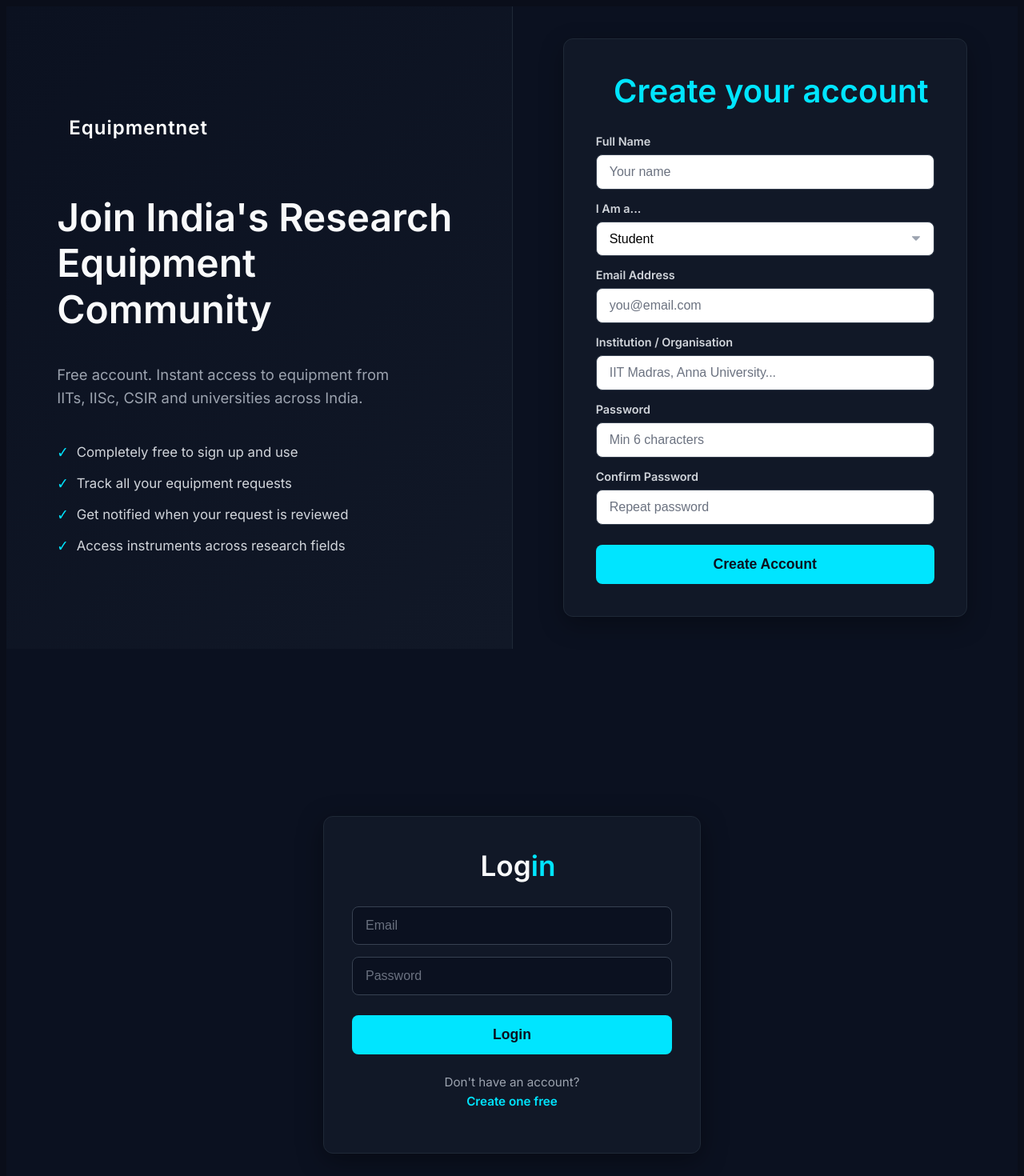
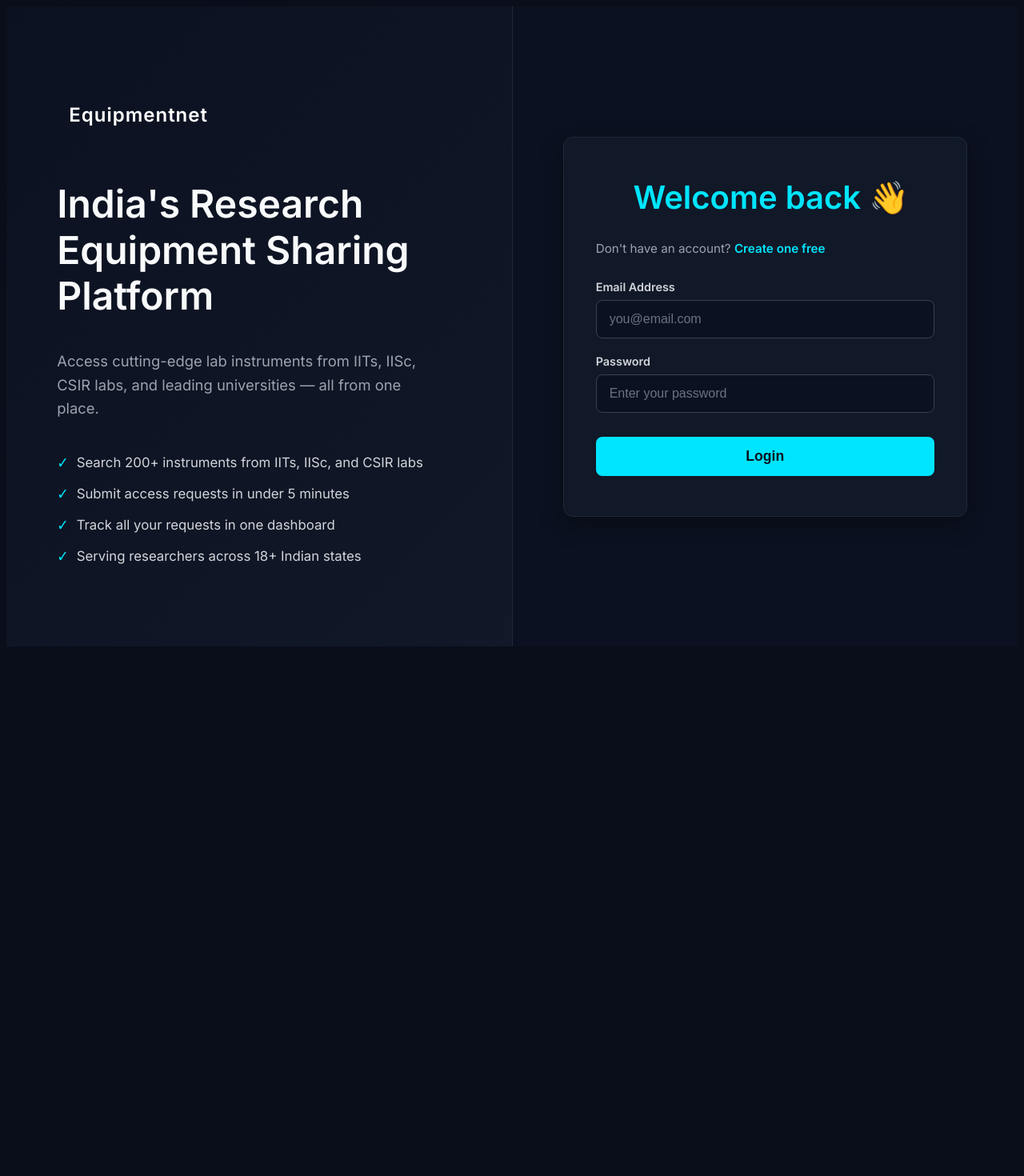
Before and after one commit to Nantha-Code/equipnet-india, a React (Vite) app: page /login in a window 1280 px wide. Shown: the top 1470 px of the page at 80% size. After the commit the page ends 816 px from the top, so only its background shows below. Built offline with nearby package versions, Linux system fonts and the light colour scheme.

Commit message:
the Login page changed using css and the register page  navigation also added

```diff
--- a/src/App.jsx
+++ b/src/App.jsx
@@ -9,7 +9,7 @@ import EquipmentDetails from "./components/equipment/EquipmentDetails";
 import EquipmentList from "./components/equipment/EquipmentList";
 import About from "./pages/About";
 import Home from "./pages/Home";
-import LoginPage from "./pages/LoginPage";
+import { LoginPage } from "./pages/LoginPage";
 import NotFound from "./pages/NotFound";
 import { RegisterPage } from "./pages/RegisterPage";
 import UserDashboard from "./pages/UserDashboard";
@@ -41,7 +41,7 @@ function App() {
      {/* <RequestPage/> */}
      {/* <AdminDashboard /> */}
      {/* <SearchResults/> */}
-     <RegisterPage />
+     {/* <RegisterPage /> */}
 
 
 
--- a/src/pages/LoginPage.css
+++ b/src/pages/LoginPage.css
@@ -1,80 +1,177 @@
-/* --- Main Full-Screen Container --- */
+/* ========================================= */
+/* --- Main Layout --- */
+/* ========================================= */
 .login-container {
   display: flex;
-  justify-content: center; /* Centers horizontally */
-  align-items: center;     /* Centers vertically */
-  min-height: 100vh;       /* Takes up the full height of the viewport */
+  min-height: 100vh;
   background-color: #0B1120; /* Your primary dark background */
   font-family: 'Inter', 'Segoe UI', Tahoma, Geneva, Verdana, sans-serif;
-  padding: 20px;
+  color: #F9FAFB;
 }
 
-/* --- The Form Card --- */
+/* ========================================= */
+/* --- Left Panel (Information) --- */
+/* ========================================= */
+.left-panel {
+  flex: 1; /* Takes exactly half the screen */
+  padding: 60px 5%;
+  display: flex;
+  flex-direction: column;
+  justify-content: center;
+  background: linear-gradient(135deg, #0B1120 0%, #111827 100%);
+  border-right: 1px solid #1F2937; /* Separator line */
+}
+
+.logo {
+  color: #00E5FF; /* Cyan accent */
+  font-size: 1.5rem;
+  font-weight: 800;
+  margin-bottom: 20px;
+  letter-spacing: 1px;
+}
+
+.logo-tittle {
+  font-size: 3rem;
+  font-weight: 800;
+  line-height: 1.2;
+  margin-bottom: 20px;
+  color: #F9FAFB;
+}
+
+.left-side-para {
+  font-size: 1.15rem;
+  color: #9CA3AF;
+  line-height: 1.6;
+  margin-bottom: 40px;
+  max-width: 90%;
+}
+
+.left-side-ul {
+  list-style: none; /* Removes standard bullets */
+  padding: 0;
+  margin: 0;
+  display: flex;
+  flex-direction: column;
+  gap: 15px;
+}
+
+.left-side-li {
+  font-size: 1.05rem;
+  color: #D1D5DB;
+  display: flex;
+  align-items: center;
+  gap: 10px;
+}
+
+/* Custom cyan checkmarks for the list */
+.left-side-li::before {
+  content: '✓';
+  color: #00E5FF;
+  font-weight: bold;
+  font-size: 1.2rem;
+}
+
+/* ========================================= */
+/* --- Right Panel (The Login Form) --- */
+/* ========================================= */
+.right-panel {
+  flex: 1;
+  display: flex;
+  align-items: center;
+  justify-content: center;
+  padding: 40px 5%;
+}
+
+.login-card {
+  background-color: #111827; /* Slightly elevated card color */
+  border: 1px solid #1F2937;
+  border-radius: 12px;
+  padding: 50px 40px;
+  width: 100%;
+  max-width: 450px; /* Keeps the login form from getting too wide */
+  box-shadow: 0 10px 30px rgba(0, 0, 0, 0.3);
+}
+
+.main-tittle {
+  font-size: 2.2rem;
+  font-weight: 700;
+  margin-top: 0;
+  margin-bottom: 10px;
+}
+
+.register-link {
+  font-size: 0.95rem;
+  color: #9CA3AF;
+  margin-top: 0;
+  margin-bottom: 30px;
+}
+
+.register-link span {
+  color: #00E5FF;
+  font-weight: 600;
+  cursor: pointer;
+  transition: opacity 0.2s ease;
+}
+
+.register-link span:hover {
+  opacity: 0.8;
+  text-decoration: underline;
+}
+
+/* ========================================= */
+/* --- Form Elements --- */
+/* ========================================= */
 .login-form {
-  background-color: #111827; /* Slightly lighter navy for the card */
-  padding: 40px 35px;
-  border-radius: 12px;
-  box-shadow: 0 8px 32px rgba(0, 0, 0, 0.4); /* Soft dark shadow */
-  border: 1px solid #1F2937; /* Very subtle border to define the edges */
-  width: 100%;
-  max-width: 400px; /* Keeps the form from getting too wide on desktop */
   display: flex;
   flex-direction: column;
 }
 
-/* --- Form Heading --- */
-.login-form h2 {
-  color: #F9FAFB; /* Off-white for readability */
-  font-size: 2.2rem;
-  text-align: center;
-  margin-top: 0;
-  margin-bottom: 30px;
-  font-weight: 700;
-  border: none;
+.mail-tag,
+.password {
+  font-size: 0.9rem;
+  font-weight: 600;
+  color: #D1D5DB;
+  margin-bottom: 8px;
 }
 
-/* Highlighting the "in" part of "Login" */
-.login-form h2 span {
-  color: #00E5FF; /* Your cyan accent */
-}
-
-/* --- Input Fields --- */
-.input-box {
-  background-color: #0B1120; /* Inside of the input matches the page background */
-  color: #F9FAFB; /* White text when typing */
+.e-mail-tag,
+.password-tag {
+  background-color: #0B1120; /* Deep navy inside the inputs */
+  color: #F9FAFB;
   border: 1px solid #374151;
   border-radius: 8px;
   padding: 14px 16px;
   font-size: 1rem;
-  margin-bottom: 15px; /* Space between inputs */
-  transition: all 0.3s ease;
+  margin-bottom: 20px; /* Space between fields */
   outline: none;
+  transition: border-color 0.3s ease, box-shadow 0.3s ease;
 }
 
-/* Placeholder styling */
-.input-box::placeholder {
+.e-mail-tag::placeholder,
+.password-tag::placeholder {
   color: #6B7280;
 }
 
-/* When the user clicks inside the input box (Focus State) */
-.input-box:focus {
+/* Glow effect when the user clicks to type */
+.e-mail-tag:focus,
+.password-tag:focus {
   border-color: #00E5FF;
-  box-shadow: 0 0 0 3px rgba(0, 229, 255, 0.15); /* Soft cyan glow */
+  box-shadow: 0 0 0 3px rgba(0, 229, 255, 0.15);
 }
 
-/* --- Error Messages (Yup Validation) --- */
-.error-text {
-  color: #EF4444; /* A soft red color for errors */
+/* Formik Validation Errors */
+.error {
+  color: #EF4444; /* Alert Red */
   font-size: 0.85rem;
-  margin-top: -10px;    /* Pulls it closer to the input field above it */
-  margin-bottom: 15px;  /* Pushes the next input field down */
+  margin-top: -15px; /* Pulls it up tight under the input */
+  margin-bottom: 15px;
   font-weight: 500;
 }
 
-/* --- The Login Button --- */
-.login-button {
+/* Submit Button */
+.login-btn {
   background-color: #00E5FF;
-  color: #0B1120; /* Dark text for high contrast on the cyan button */
+  color: #0B1120; /* High contrast dark text */
   border: none;
   border-radius: 8px;
   padding: 14px;
@@ -82,37 +179,59 @@
   font-weight: 700;
   cursor: pointer;
   margin-top: 10px;
-  transition: background-color 0.3s ease, transform 0.1s ease;
+  transition: opacity 0.2s ease, transform 0.1s ease;
 }
 
-.login-button:hover {
-  background-color: #00B8CC; /* Slightly darker cyan on hover */
+.login-btn:hover {
+  opacity: 0.9;
 }
 
-.login-button:active {
-  transform: scale(0.98); /* Slight "click" indent effect */
+.login-btn:active {
+  transform: scale(0.98); /* Satisfying 'click' push-down effect */
 }
 
-/* --- Bottom Navigation Links --- */
-.nav-to-signup {
-  color: #9CA3AF;
-  text-align: center;
-  font-size: 0.95rem;
-  margin-top: 25px;
-  margin-bottom: 5px;
+/* ========================================= */
+/* --- Responsive Design (Media Queries) --- */
+/* ========================================= */
+
+/* Tablets (max-width: 900px) */
+@media screen and (max-width: 900px) {
+  .login-container {
+    flex-direction: column; /* Stack panels vertically */
+  }
+
+  .left-panel {
+    border-right: none;
+    border-bottom: 1px solid #1F2937;
+    padding: 50px 5%;
+    text-align: center;
+    align-items: center;
+  }
+
+  .left-side-ul {
+    align-items: flex-start; /* Keep text left-aligned inside centered container */
+  }
+
+  .logo-tittle {
+    font-size: 2.2rem;
+  }
+
+  .right-panel {
+    padding: 40px 5%;
+  }
 }
 
-.nav-sign {
-  color: #00E5FF;
-  text-align: center;
-  font-size: 0.95rem;
-  font-weight: 600;
-  cursor: pointer;
-  margin-top: 0;
-  transition: opacity 0.2s ease;
+/* Mobile Phones (max-width: 500px) */
+@media screen and (max-width: 500px) {
+  .login-card {
+    padding: 40px 25px; /* Less padding on small screens to save space */
+  }
+
+  .logo-tittle {
+    font-size: 1.8rem;
+  }
+
+  .main-tittle {
+    font-size: 1.8rem;
+  }
 }
-
-.nav-sign:hover {
-  opacity: 0.8;
-  text-decoration: underline;
-}
--- a/src/pages/LoginPage.jsx
+++ b/src/pages/LoginPage.jsx
@@ -1,10 +1,10 @@
-import React from "react";
 import { useFormik } from "formik";
 import * as Yup from "yup";
+import { useNavigate } from 'react-router';
 import "./LoginPage.css";
-import { Link, useNavigate } from "react-router";
 
-const LoginPage = () => {
+export function LoginPage() {
+  const navigate = useNavigate();
   const formik = useFormik({
     initialValues: {
       email: "",
@@ -13,7 +13,7 @@ const LoginPage = () => {
 
     validationSchema: Yup.object({
       email: Yup.string()
-        .email("Invalid email format")
+        .email("Enter a valid email")
         .required("Email is required"),
 
       password: Yup.string()
@@ -23,53 +23,79 @@ const LoginPage = () => {
 
     onSubmit: (values) => {
       console.log("Login Data:", values);
+      alert("Login Successful");
     }
   });
-  const navigate = useNavigate();
+
   return (
-    <>
     <div className="login-container">
-      <form onSubmit={formik.handleSubmit} className="login-form">
 
-        <h2>Log<span>in</span></h2>
+      {/* LEFT PANEL */}
 
+      <div className="left-panel">
+
+        <h2 className="logo">Equipmentnet</h2>
+
+        <h1 className="logo-tittle">India's Research Equipment Sharing Platform</h1>
+
+        <p className="left-side-para">
+          Access cutting-edge lab instruments from IITs, IISc, CSIR labs,
+          and leading universities — all from one place.
+        </p>
+
+        <ul className="left-side-ul">
+          <li className="left-side-li">Search 200+ instruments from IITs, IISc, and CSIR labs</li>
+          <li className="left-side-li">Submit access requests in under 5 minutes</li>
+          <li className="left-side-li">Track all your requests in one dashboard</li>
+          <li className="left-side-li">Serving researchers across 18+ Indian states</li>
+        </ul>
+
+      </div>
+
+      {/* RIGHT PANEL */}
+
+      <div className="right-panel">
+
+        <div className="login-card">
+
+          <h2 className="main-tittle">Welcome back 👋</h2>
+
+          <p className="register-link">
+            Don't have an account? <span onClick={() => navigate("/register")}>Create one free</span>
+          </p>
+
+          <form className="login-form" onSubmit={formik.handleSubmit}>
+
+            <label className="mail-tag">Email Address</label>
             <input
-          type="text"
-          placeholder="Email"
-          className="input-box"
-          name="email"
-          value={formik.values.email}
-          onChange={formik.handleChange}
-          onBlur={formik.handleBlur}
+              className="e-mail-tag"
+              type="email"
+              placeholder="you@email.com"
+              {...formik.getFieldProps("email")}
             />
-
             {formik.touched.email && formik.errors.email && (
-          <p className="error-text">{formik.errors.email}</p>
+              <p className="error">{formik.errors.email}</p>
             )}
 
+            <label className="password">Password</label>
             <input
+              className="password-tag"
               type="password"
-          placeholder="Password"
-          className="input-box"
-          name="password"
-          value={formik.values.password}
-          onChange={formik.handleChange}
-          onBlur={formik.handleBlur}
+              placeholder="Enter your password"
+              {...formik.getFieldProps("password")}
             />
-
             {formik.touched.password && formik.errors.password && (
-          <p className="error-text">{formik.errors.password}</p>
+              <p className="error">{formik.errors.password}</p>
             )}
 
-        <button type="submit" className="login-button">Login</button>
-        <p className="nav-to-signup">
-          Don&apos;t have an account?{' '}
-        </p>
-          <p className="nav-sign" onClick={() => navigate("register")}>Create one free</p>
+            <button type="submit" className="login-btn">Login</button>
+
           </form>
+
         </div>
-    </>
+
+      </div>
+
+    </div>
   );
-};
-
-export default LoginPage;
+}
```
Also changed, not shown: src/pages/RegisterPage.jsx (+0 -135 lines). Lines whose indentation alone changed are shown as unchanged.
